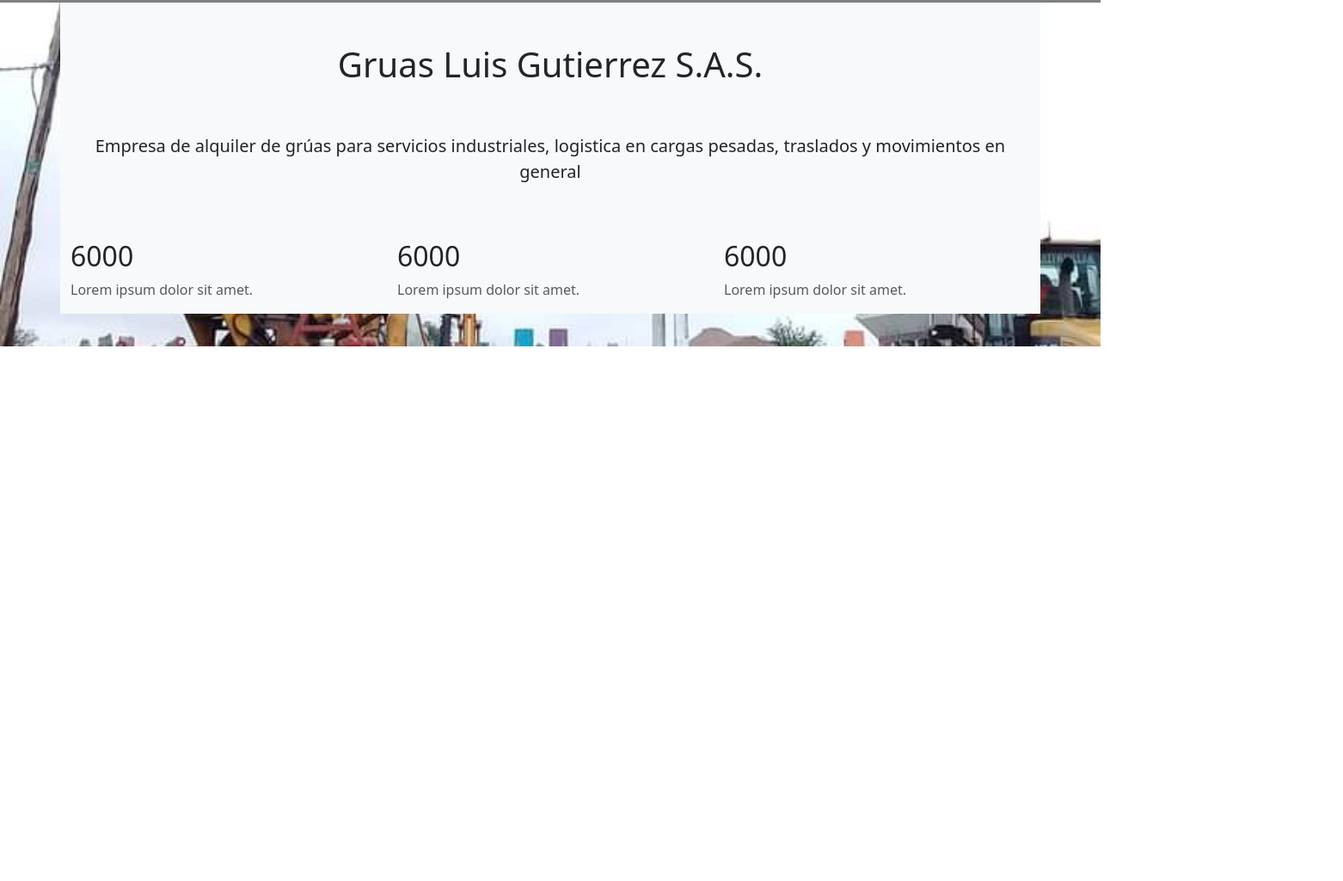
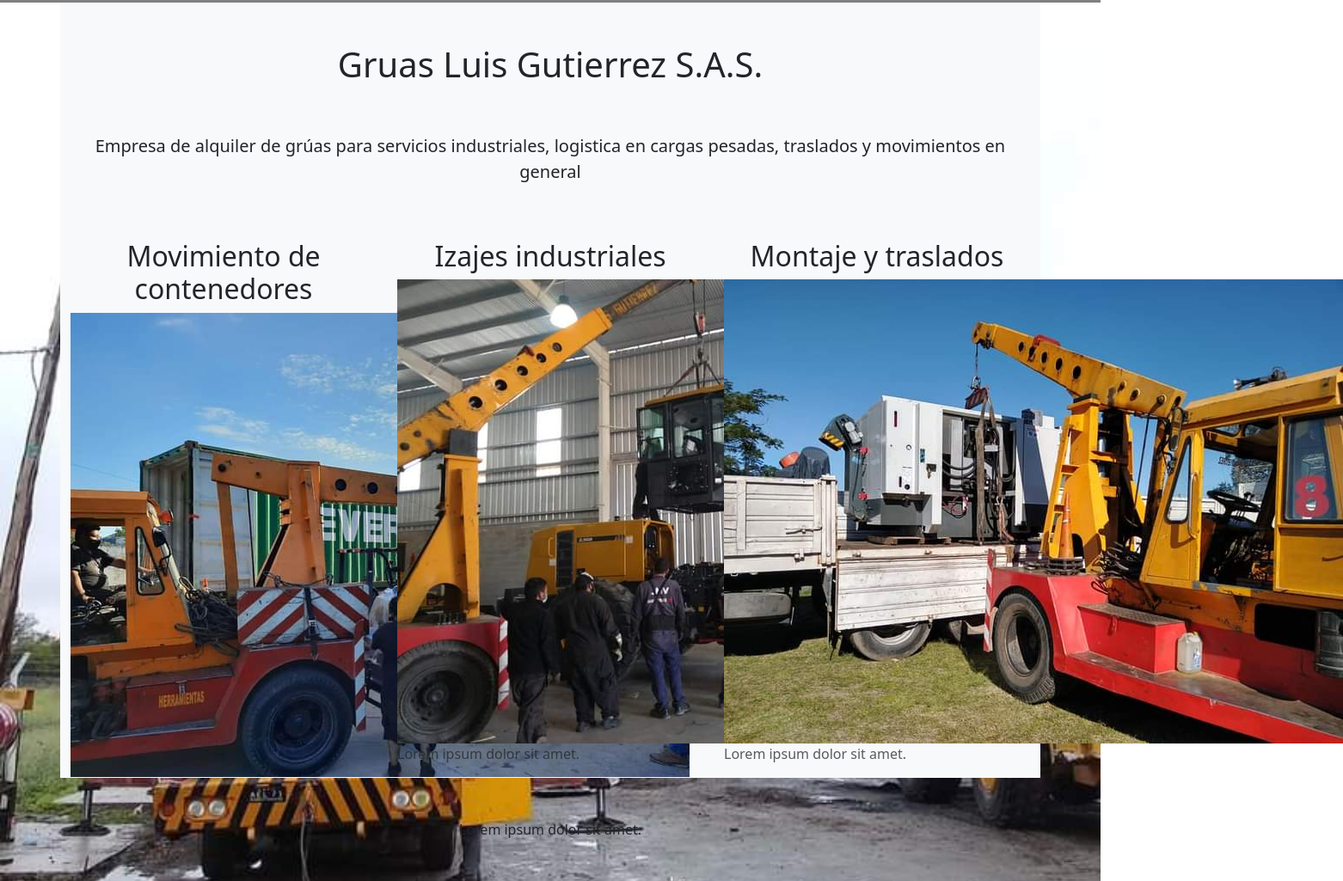
Before and after one commit to jes-gut/segundaPreentregaJesicaGutierrez, a plain HTML site: page index.html in a window 1280 px wide. Shown: the part 397-1422 px from the top of the page at 86% size, 1562 px wide, since content can reach past the window. Before the commit the page ends 800 px from the top, so only its background shows below. Drawn offline with nearby package versions, Linux system fonts and the light colour scheme.

Commit message:
agregue imagenes

```diff
--- a/index.html
+++ b/index.html
@@ -40,20 +40,28 @@ Empresa de alquiler de grúas para servicios industriales, logistica en cargas p
 </p>
 <div class="row pt-5" >
   <div class="col-md-4">
-    <h2>6000</h2>
+    <h2 class="text-center">Movimiento de contenedores</h2>
+    <img src="imagenes/FB_IMG_1681856035139.jpg" alt="">
+
+  </div>
+  <div class="col-md-4">
+    <h2 class="text-center">Izajes industriales</h2>
+    <img src="imagenes/FB_IMG_1681856015959.jpg" alt="">
     <p class="text-muted">Lorem ipsum dolor sit amet.</p>
   </div>
   <div class="col-md-4">
-    <h2>6000</h2>
-    <p class="text-muted">Lorem ipsum dolor sit amet.</p>
-  </div>
-  <div class="col-md-4">
-    <h2>6000</h2>
+    <h2 class="text-center">Montaje y traslados</h2>
+    <img src="imagenes/FB_IMG_1681856025044.jpg" alt="">
     <p class="text-muted">Lorem ipsum dolor sit amet.</p>
   </div>
 </div>
     </main>
+  <footer class="text-center my-5">
+    <p>
+      Lorem ipsum dolor sit amet.
+    </p>
 
+  </footer>
 
     <script src="https://cdn.jsdelivr.net/npm/bootstrap@5.3.0-alpha3/dist/js/bootstrap.bundle.min.js" integrity="sha384-ENjdO4Dr2bkBIFxQpeoTz1HIcje39Wm4jDKdf19U8gI4ddQ3GYNS7NTKfAdVQSZe" crossorigin="anonymous"></script>
 </body>
```
